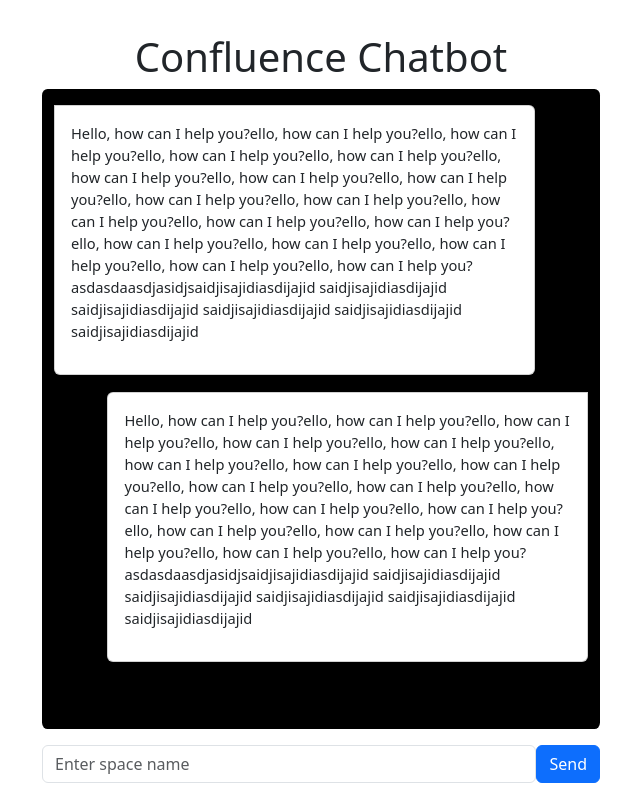
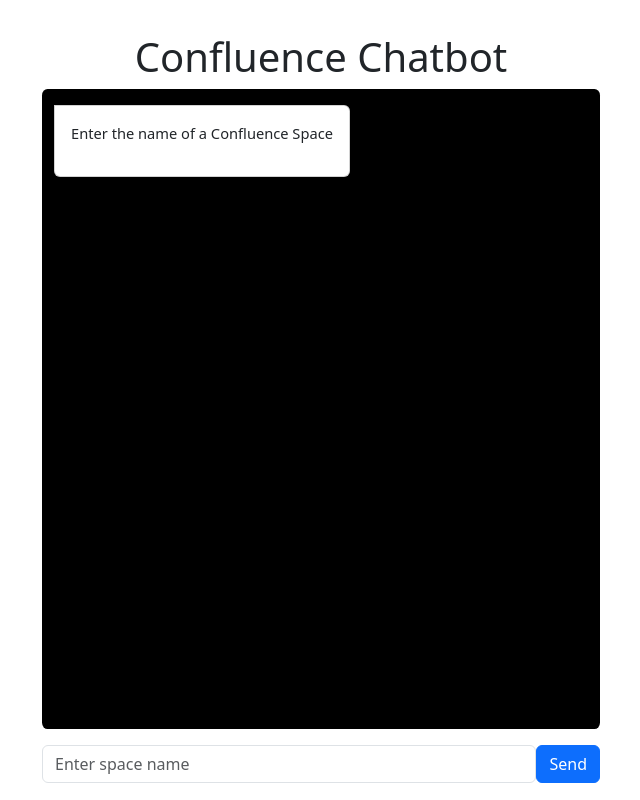
Before and after one commit to PravinPrabhakaran/ConfluenceChatbot, a React (Create React App) app in the folder my-app/: page / in a window 1280 px wide. Shown: the whole page, without its empty margins (319-959 px from the left). Built offline with nearby package versions, Linux system fonts and the light colour scheme.

Commit message:
linked chats

```diff
--- a/my-app/src/App.css
+++ b/my-app/src/App.css
@@ -17,7 +17,6 @@
 }
 
 .messageInput {
-  border-radius: 1%;
   margin-top:1em;
 }
 
--- a/my-app/src/App.js
+++ b/my-app/src/App.js
@@ -7,7 +7,6 @@
 
 function App() {
 
-  const [content, setContent] = useState([])
   const [spaceName, setSpaceName] = useState("")
   const [spaceSelected, setSpaceSelected] = useState(false)
   const [messages, setMessages] = useState([])
@@ -18,7 +17,7 @@
 
   var getDocuments = async () => {
 
-    setMessages(messages=>[...messages, spaceName])
+    setMessages(messages=>[...messages, {text:spaceName, bot:false}])
 
     if (spaceSelected) {
       const response = await fetch('/api/send-to-python', {
@@ -40,15 +39,11 @@
           body: JSON.stringify({ spaceName }),
         });
 
-        console.log(response)
-
         if (!response.ok) {
-          console.log(response)
           console.error('Error sending message');
         }
 
         const data = await response.json();
-        setContent(content => data);
       }
 
       catch (error) {
@@ -73,7 +68,12 @@
           <div className="messageContainer">
             <Container className="d-flex flex-column">
               <Chatbox bot={true} text={"Enter the name of a Confluence Space"}/>
-              <Chatbox bot={false} text={""} />
+
+              {
+                messages.map((messagePair) => (
+                  <Chatbox bot={messagePair.bot} text={messagePair.text} />
+                ))
+              }
 
               <br />
             </Container>
--- a/my-app/src/Chatbox.js
+++ b/my-app/src/Chatbox.js
@@ -14,7 +14,7 @@
     <Card className="chat-box rounded-lg shadow-l" style={{...borderRadiusStyle, ...alignSelfStyle}}>
         <Card.Body>
         <div className="message">
-            <p>Hello, how can I help you?ello, how can I help you?ello, how can I help you?ello, how can I help you?ello, how can I help you?ello, how can I help you?ello, how can I help you?ello, how can I help you?ello, how can I help you?ello, how can I help you?ello, how can I help you?ello, how can I help you?ello, how can I help you?ello, how can I help you?ello, how can I help you?ello, how can I help you?ello, how can I help you?ello, how can I help you?asdasdaasdjasidjsaidjisajidiasdijajid saidjisajidiasdijajid saidjisajidiasdijajid saidjisajidiasdijajid saidjisajidiasdijajid saidjisajidiasdijajid</p>
+            <p>{props.text}</p>
         </div>
         </Card.Body>
     </Card>
```
